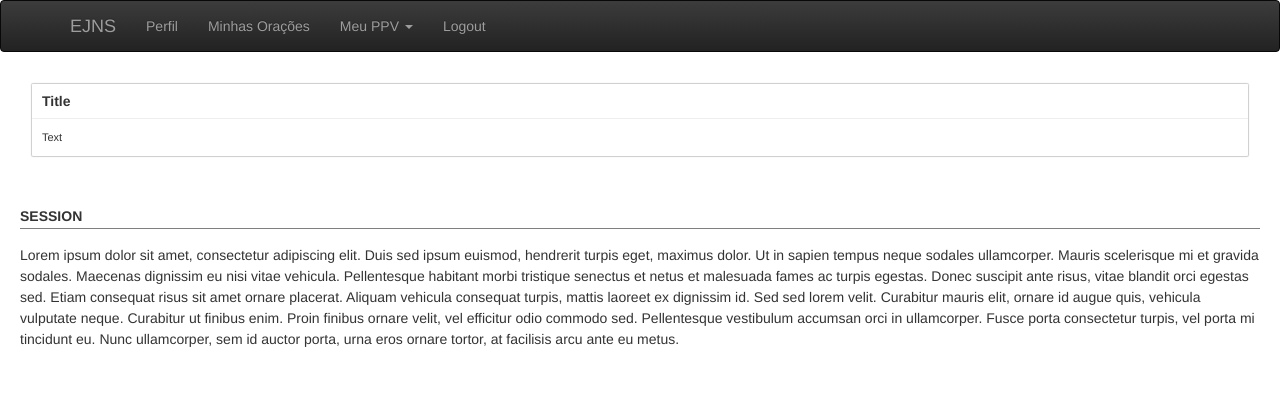
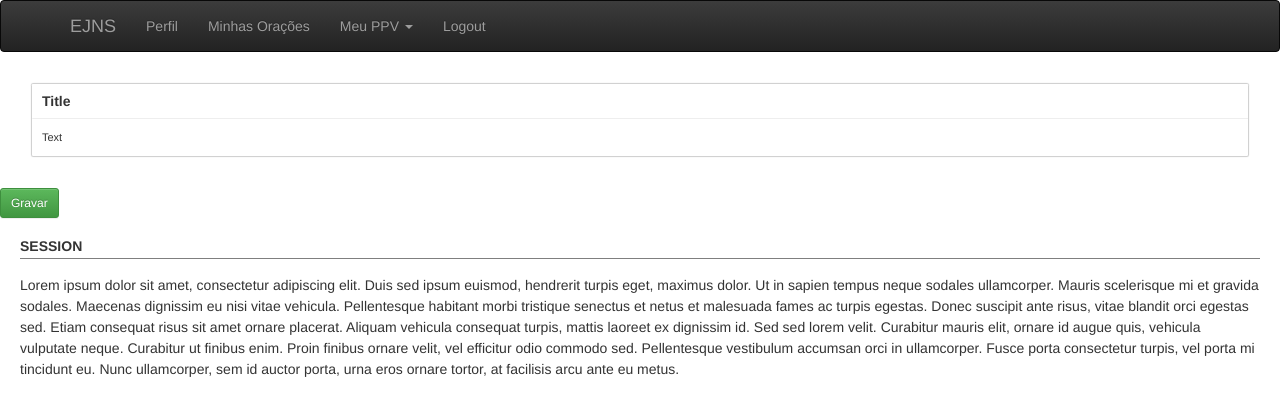
Before and after one commit to kizylyrio/olograce-ui, a React (Create React App) app: page / in a window 1280 px wide. Shown: the top 416 px of the page. Built offline with nearby package versions, Linux system fonts and the light colour scheme.

Commit message:
Add Button

```diff
--- a/src/view/Main.jsx
+++ b/src/view/Main.jsx
@@ -2,6 +2,7 @@ import React, { Component } from 'react';
 import Menu from './Menu'
 import Card from './Card'
 import Session from './Session'
+import { Button } from 'react-bootstrap';
 
 class Main extends Component {
     render() {
@@ -9,7 +10,9 @@ class Main extends Component {
         <div>
           <Menu/>
           <Card/>
+          <Button bsSize="small" bsStyle="success">Gravar</Button>
           <Session />
+
         </div>
       );
     }
```
